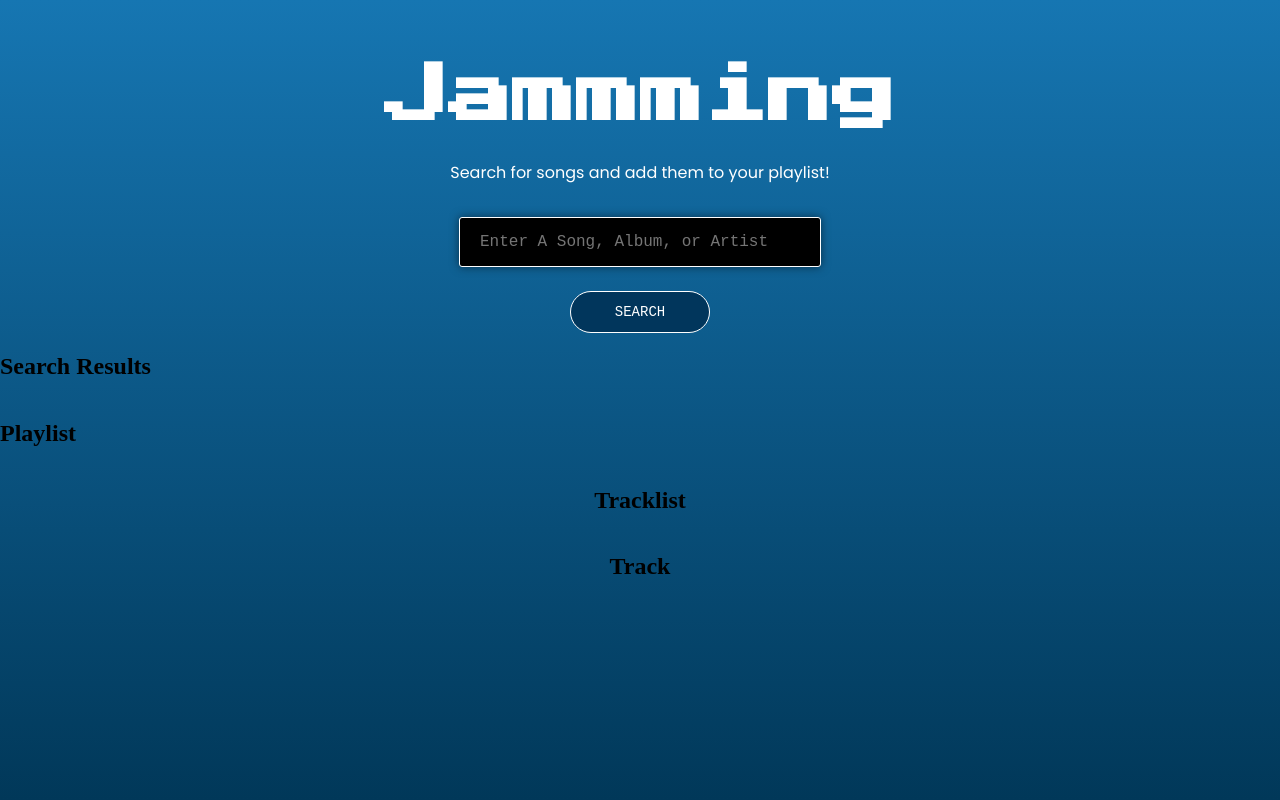
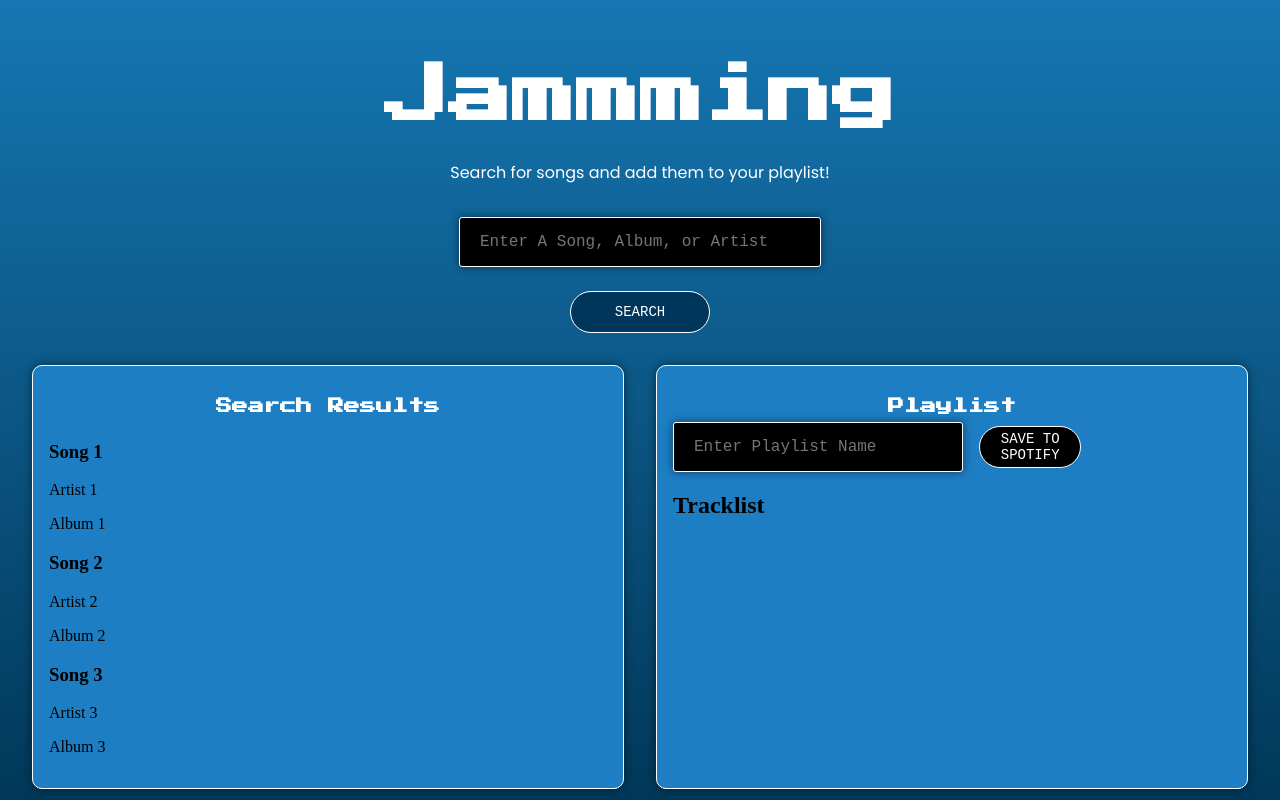
Before and after one commit to Kaich1k/Jammming, a React (Vite) app: page / in a window 1280 px wide. Shown: the top 800 px of the page. Built offline with nearby package versions, Linux system fonts and the light colour scheme.

Commit message:
Main Website Structure and CSS

```diff
--- a/src/Components/App/App.css
+++ b/src/Components/App/App.css
@@ -34,21 +34,40 @@
     flex-wrap: wrap;
 }
 
+.BodyContentContainer {
+    display: flex;
+    flex-direction: row;
+    justify-content: space-between;
+    gap: 2em;
+    padding: 2em;
+    width: 100%;
+    box-sizing: border-box;
+}
+
 .SearchResults {
     display: flex;
     flex-direction: column;
-    align-items: left-align;
-    justify-content: center;
+    align-items: flex-start;
+    justify-content: flex-start;
+    flex: 1;
+    background-color: #1d7ec3;
+    border-radius: 10px;
+    padding: 1em;
+    box-shadow: 0 0 10px 0 rgba(0, 0, 0, .5);
+    border: 1px solid #fff;
 }
 
 .Playlist {
     display: flex;
     flex-direction: column;
-    align-items: right;
-    align-content: right;
-    align-self: right;
-    align-items: right;
-    justify-content: center;
+    align-items: flex-start;
+    justify-content: flex-start;
+    flex: 1;
+    background-color: #1d7ec3;
+    border-radius: 10px;
+    padding: 1em;
+    box-shadow: 0 0 10px 0 rgba(0, 0, 0, 0.5);
+    border: 1px solid #fff;
 }
 
 .Tracklist {
--- a/src/Components/App/App.jsx
+++ b/src/Components/App/App.jsx
@@ -8,17 +8,20 @@ import Track from '../Track/Track.jsx'
 
 function App() {
 
+  const [searchResults, setSearchResults] = useState('');
+  const [playlist, setPlaylist] = useState([]);
+
   return (
     <div className="App">
       <h1 id="title">Jammming</h1>
       <p id="description">Search for songs and add them to your playlist!</p>
-      <SearchBar className="SearchBar"/>
+      <SearchBar className="SearchBar" text={searchResults} setText={setSearchResults}/>
       <div className="BodyContentContainer">
-        <SearchResults className="SearchResults"/>
+        <SearchResults className="SearchResults" text={searchResults}/>
         <Playlist className="Playlist"/>
+      </div>
         <Tracklist className="Tracklist"/>
         <Track className="Track"/>
-      </div>
     </div>
   )
 }
--- a/src/Components/Playlist/Playlist.css
+++ b/src/Components/Playlist/Playlist.css
@@ -0,0 +1,52 @@
+#playlist-title {
+    font-size: 1rem;
+    font-family: "Press Start 2P", system-ui;
+    color: #ffffff;
+    margin: 0 auto;
+    justify-content: center;
+    align-items: center;
+    display: flex;
+    padding-top: 1em;
+    padding-bottom: .5em;
+}
+
+.PlaylistNameContainer {
+    display: flex;
+    flex-direction: row;
+    justify-content: space-between;
+    align-items: center;
+    gap: 1em;
+}
+
+#playlist-name {
+    width: 100%;
+    height: 3em;
+    border-radius: 3px;
+    border: 1px solid #fff;
+    padding: 0 20px;
+    font-size: 1rem;
+    font-family: "Space Mono", monospace;
+    color: #ffffff;
+    background-color: #000000;
+    box-shadow: 0 0 10px 0 rgba(0, 0, 0, 0.5);
+}
+
+#playlist-save {
+    background-color: #000000;
+    height: 3em;
+    width: 10em;
+    align-items: center;
+    justify-content: center;
+    display: flex;
+    border-radius: 30px;
+    border: 1px solid #fff;
+    padding: 0 20px;
+    font-size: 14px;
+    font-family: "Space Mono", monospace;
+    color: #ffffff;
+}
+
+#playlist-save:hover {
+    background-color: #01233b;
+    cursor: pointer;
+}
--- a/src/Components/Playlist/Playlist.jsx
+++ b/src/Components/Playlist/Playlist.jsx
@@ -1,10 +1,18 @@
 import React, { useState, useEffect } from 'react'
 import './Playlist.css'
+import Tracklist from '../Tracklist/Tracklist.jsx';
 
 function Playlist() {
   return (
     <div className="Playlist">
-      <h2>Playlist</h2>
+      <h2 id="playlist-title">Playlist</h2>
+      <div className="PlaylistNameContainer">
+        <input id="playlist-name" type="text" placeholder="Enter Playlist Name" />
+        <button id="playlist-save">SAVE TO SPOTIFY</button>
+      </div>
+      <div className="PlaylistTracksContainer">
+        <Tracklist />
+      </div>
     </div>
   )
 }
--- a/src/Components/SearchBar/SearchBar.jsx
+++ b/src/Components/SearchBar/SearchBar.jsx
@@ -1,11 +1,21 @@
 import React, { useState, useEffect } from 'react'
+import App from '../App/App.jsx';
 import './SearchBar.css'
 
-function SearchBar() {
+function SearchBar({text, setText}) {
+
+  const handleChange = (e) => {
+    setText(e.target.value);
+  }
+
+  const handleSearch = () => {
+    setText('');
+  }
+
   return (
     <div className="SearchBar">
-      <input className="SearchBarInput" type="text" placeholder="Enter A Song, Album, or Artist" />
-      <button className="SearchButton">SEARCH</button>
+      <input className="SearchBarInput" type="text" placeholder="Enter A Song, Album, or Artist" onChange={handleChange} value={text}/>
+      <button className="SearchButton" onClick={handleSearch}>SEARCH</button>
     </div>
   )
 }
--- a/src/Components/SearchResults/SearchResults.css
+++ b/src/Components/SearchResults/SearchResults.css
@@ -0,0 +1,11 @@
+#search-results-title {
+    font-size: 1rem;
+    font-family: "Press Start 2P", system-ui;
+    color: #ffffff;
+    margin: 0 auto;
+    justify-content: center;
+    align-items: center;
+    display: flex;
+    padding-top: 1em;
+    padding-bottom: .5em;
+}
--- a/src/Components/SearchResults/SearchResults.jsx
+++ b/src/Components/SearchResults/SearchResults.jsx
@@ -1,10 +1,28 @@
 import React, { useState, useEffect } from 'react'
 import './SearchResults.css'
 
-function SearchResults() {
-  return (
+function SearchResults({text}) {
+
+    const getSearchResults = () => {
+        const searchResults = [];
+        searchResults.push({name: 'Song 1', artist: 'Artist 1', album: 'Album 1'});
+        searchResults.push({name: 'Song 2', artist: 'Artist 2', album: 'Album 2'});
+        searchResults.push({name: 'Song 3', artist: 'Artist 3', album: 'Album 3'});
+        return searchResults;
+    }
+
+    return (
     <div className="SearchResults">
-      <h2>Search Results</h2>
+      <h2 id="search-results-title">Search Results</h2>
+      <div className="SearchResultsList">
+        {getSearchResults().map((item) => (
+          <div className="SearchResultsItem">
+            <h3>{item.name}</h3>
+            <p>{item.artist}</p>
+            <p>{item.album}</p>
+          </div>
+        ))}
+      </div>
     </div>
   )
 }
```
